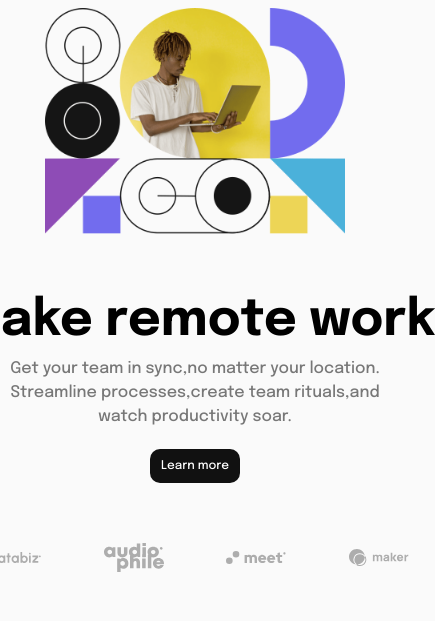
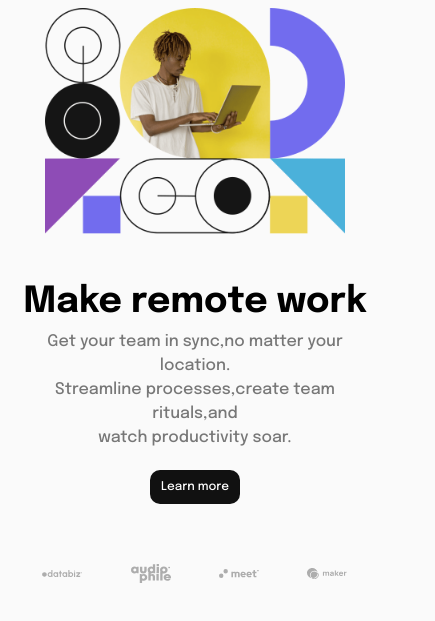
Before and after one commit to DevTinel/dropdown-menu, a plain HTML site: page index.html in a window 390 px wide. Shown: the part 83-704 px from the top of the page, 435 px wide, since content can reach past the window. Drawn offline with Linux system fonts and the light colour scheme.

Commit message:
responsivo

```diff
--- a/index.css
+++ b/index.css
@@ -189,7 +189,7 @@ p {
     gap: 0;
   }
   h1 {
-    font-size: 2.8rem;
+    font-size: 2rem;
     margin-bottom: 20px;
     width: max-content;
     margin: auto;
@@ -224,7 +224,7 @@ p {
     gap: 10px;
   }
   .marcas img {
-    width: 60px;
+    width: 40px;
     margin: auto;
   }
   .nav {
```
